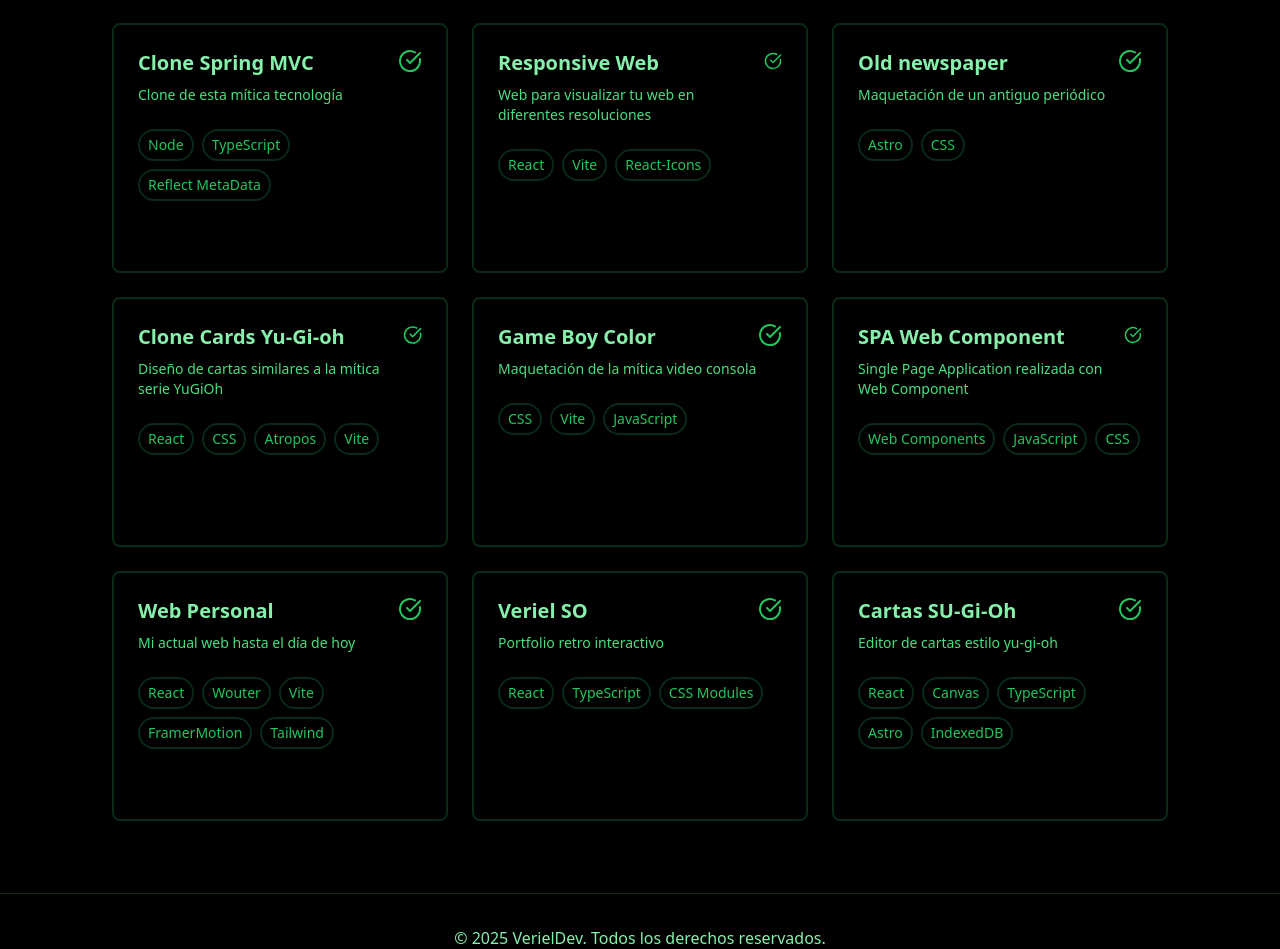
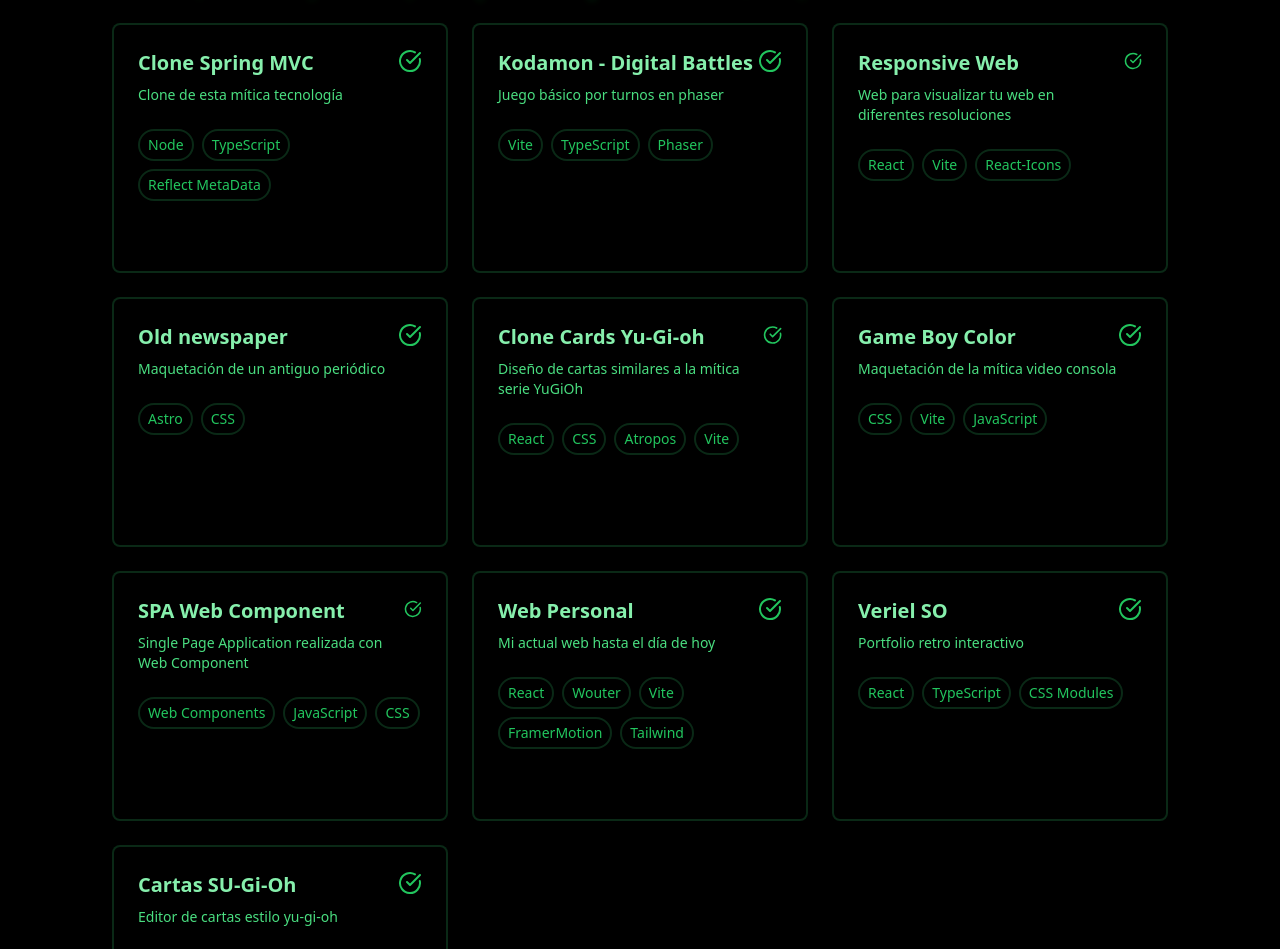
Before and after one commit to veriel-dev/web-minimalista, a React (Vite) app: page /projects in a window 1280 px wide. Shown: the part 800-1749 px from the top of the page. Built offline with nearby package versions, Linux system fonts and the light colour scheme.

Commit message:
feat: add games filter, Kodamon project and improve README
- Add games filter to project selector and ProjectsSectionMatrix
- Add Kodamon - Digital Battles project
- Fix dropdown z-index to appear above footer
- Update README with badges, tables and better structure
- Fix tsconfig incremental option

```diff
--- a/src/components/layouts/Footer.tsx
+++ b/src/components/layouts/Footer.tsx
@@ -2,7 +2,7 @@ import { memo } from 'react';
 
 export const Footer = memo(() => {
   return (
-    <footer className="border-t border-green-900/50 mt-6 z-10 relative bg-black/20 backdrop-blur-sm">
+    <footer className="border-t border-green-900/50 mt-6 relative bg-black/20 backdrop-blur-sm">
       <div className=" mx-w-6xl mx-auto px-4 py-8">
         <p className="text-center text-green-300">
           © {new Date().getFullYear()} VerielDev. Todos los derechos reservados.
--- a/src/components/projectsPage/ProjectsSectionMatrix.tsx
+++ b/src/components/projectsPage/ProjectsSectionMatrix.tsx
@@ -38,7 +38,8 @@ const ProjectsSectionMatrix = () => {
         (activeFilter === 'frontend' && project.proyectType === 'frontend') ||
         (activeFilter === 'completed' && project.status === 'completed') ||
         (activeFilter === 'progress' && project.status === 'progress') ||
-        (activeFilter === 'fullstack' && project.proyectType === 'fullstack');
+        (activeFilter === 'fullstack' && project.proyectType === 'fullstack') ||
+        (activeFilter === 'games' && project.proyectType === 'games');
 
       const matchesSearch =
         project.title.toLowerCase().includes(searchQuery.toLowerCase()) ||
@@ -67,8 +68,9 @@ const ProjectsSectionMatrix = () => {
             <button
               title="Grid"
               aria-label="Aria Grid"
-              className={`p-2 rounded-md transition-colors ${viewMode === 'grid' ? 'border-green-400/50 border-2' : ''
-                }`}
+              className={`p-2 rounded-md transition-colors ${
+                viewMode === 'grid' ? 'border-green-400/50 border-2' : ''
+              }`}
               onClick={() => setViewMode('grid')}
             >
               <Grid className="w-5 h-5 text-green-400" />
@@ -76,8 +78,9 @@ const ProjectsSectionMatrix = () => {
             <button
               title="List"
               aria-label="Aria List"
-              className={`p-2 rounded-md transition-colors ${viewMode === 'list' ? 'border-green-400/50 border-2' : ''
-                }`}
+              className={`p-2 rounded-md transition-colors ${
+                viewMode === 'list' ? 'border-green-400/50 border-2' : ''
+              }`}
               onClick={() => setViewMode('list')}
             >
               <List className="w-5 h-5 text-green-400" />
--- a/src/components/projectsPage/Selector.tsx
+++ b/src/components/projectsPage/Selector.tsx
@@ -12,6 +12,7 @@ const options = [
   { value: 'fullstack', name: 'Fullstack' },
   { value: 'completed', name: 'Completado' },
   { value: 'progress', name: 'En progreso' },
+  { value: 'games', name: 'Juegos' },
 ];
 
 export const Selector = ({ activeFilter, setActiveFilter }: Props) => {
@@ -57,7 +58,7 @@ export const Selector = ({ activeFilter, setActiveFilter }: Props) => {
     <div className="relative w-[180px]" ref={selectRef}>
       <label
         htmlFor={selectId}
-        className="absolute w-px h-px p-0 overflow-hidden whitespace-nowrap border-0 -m-px"
+        className="absolute w-px h-px p-0 overflow-hidden whitespace-nowrap border-0 -m-px]"
       >
         Filter projects by status
       </label>
@@ -87,7 +88,7 @@ export const Selector = ({ activeFilter, setActiveFilter }: Props) => {
       {/* Dropdown de opciones con todos los estilos personalizados */}
       {isOpen && (
         <div
-          className="absolute top-full left-0 w-full mt-1 z-50 rounded-lg overflow-hidden bg-black/20 backdrop-blur-sm shadow-2xl border-2 border-green-900/50"
+          className="absolute top-full left-0 w-full mt-1 z-[9999] rounded-lg overflow-hidden bg-black/20 backdrop-blur-sm shadow-2xl border-2 border-green-900/50"
           role="listbox"
         >
           {options.map(option => (
--- a/src/data/projects.ts
+++ b/src/data/projects.ts
@@ -28,6 +28,16 @@ const projects: TypeProject[] = [
     github: 'https://github.com/veriel-dev/clone-spring-mvc',
     demo: 'https://clone-spring-mvc-production.up.railway.app/',
     proyectType: 'backend',
+    status: 'completed',
+  },
+  {
+    title: 'Kodamon - Digital Battles',
+    description: 'Juego básico por turnos en phaser ',
+    technologies: ['Vite', 'TypeScript', 'Phaser'],
+    featured: true,
+    github: 'https://github.com/veriel-dev/screen-battle/tree/main',
+    demo: 'https://kodamon.veriel.dev/',
+    proyectType: 'games',
     status: 'completed',
   },
   /* Ts-Engine-Template */
--- a/tsconfig.app.json
+++ b/tsconfig.app.json
@@ -1,5 +1,6 @@
 {
   "compilerOptions": {
+    "incremental": true,
     "tsBuildInfoFile": "./node_modules/.tmp/tsconfig.app.tsbuildinfo",
     "target": "ES2020",
     "useDefineForClassFields": true,
@@ -22,7 +23,6 @@
     "noUnusedLocals": true,
     "noUnusedParameters": true,
     "noFallthroughCasesInSwitch": true,
-    "noUncheckedSideEffectImports": true,
     "baseUrl": ".",
     "paths": {
       "@/*": [
```
Also changed, not shown: 2 other files (tests, documents, lock files or other folders).
